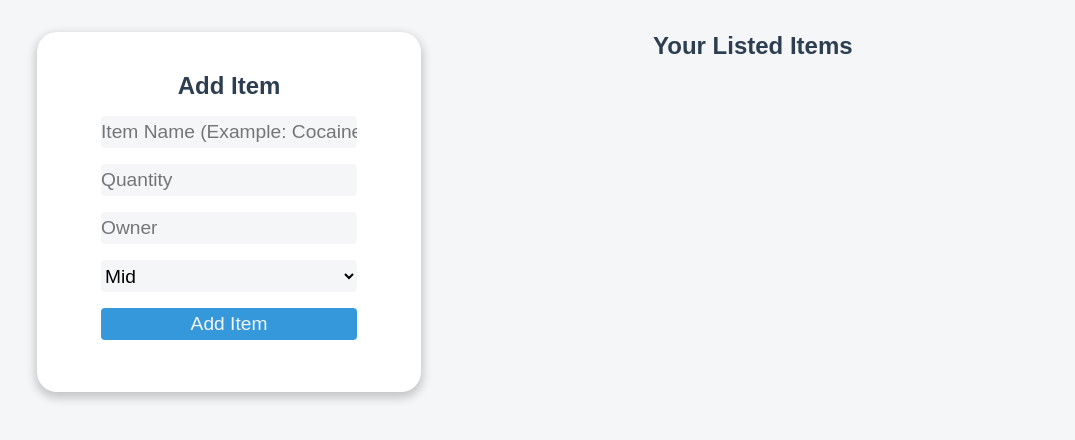
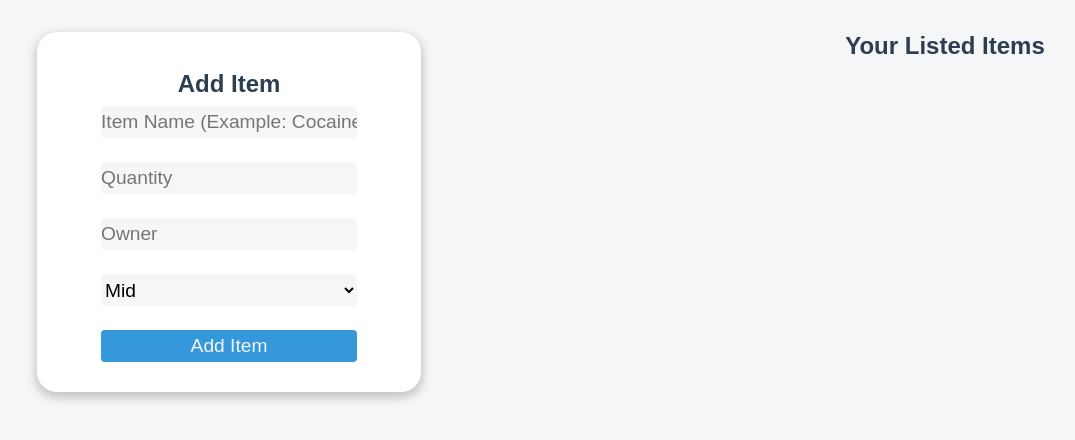
Before and after one commit to Maltiiski/Inventory-json-api, a Flask app: page / in a window 1280 px wide. Shown: the part 103-543 px from the top of the page, without its empty margins (3-1078 px from the left). Run offline with Flask 3, Linux system fonts and the light colour scheme; some web fonts are replaced.

Commit message:
finaloftheday

```diff
--- a/static/style.css
+++ b/static/style.css
@@ -50,11 +50,11 @@
     display: inline-flex;
     flex-direction: column;
     align-items: center;
-    gap: 2vh;
+    gap: 1vh;
     background-color: var(--card-bg);
     width: 30vw;
     height: 45vh;
-    padding-top: 5vh;
+    padding-top: 1vh;
     border-radius: 20px;
     box-shadow: 0 4px 10px 2px rgba(0, 0, 0, 0.2);
 }
@@ -63,7 +63,7 @@
     display: flex;
     flex-direction: column;
     align-items: center;
-    gap: 2vh;
+    gap: 3vh;
 }
 
 #add-item-form > * {
@@ -79,3 +79,14 @@
     background-color: var(--item-color);
     color: var(--bg-color);
 }
+
+.dashboard {
+    display: grid;
+    grid-template-columns: 1fr 1fr;
+}
+
+.dashboard > section {
+    flex: 1;
+    display: flex;
+    justify-content: center;
+}
```
